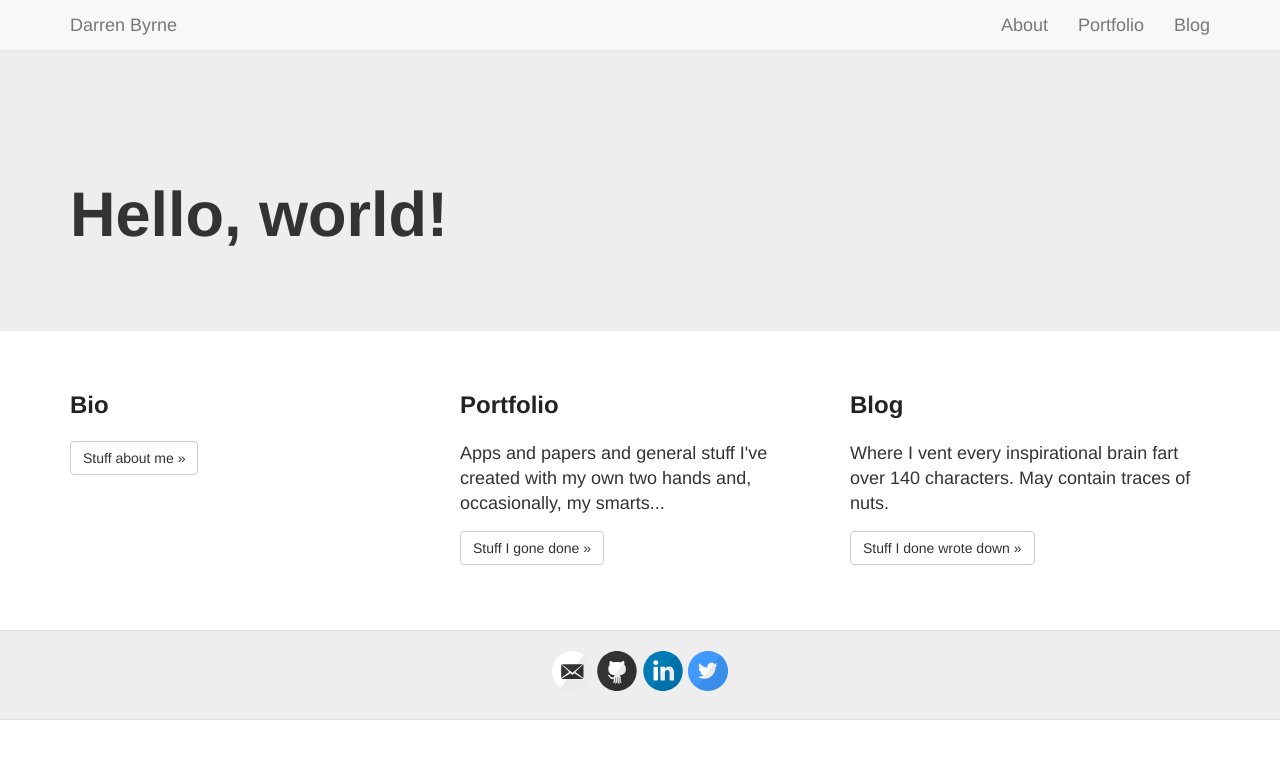
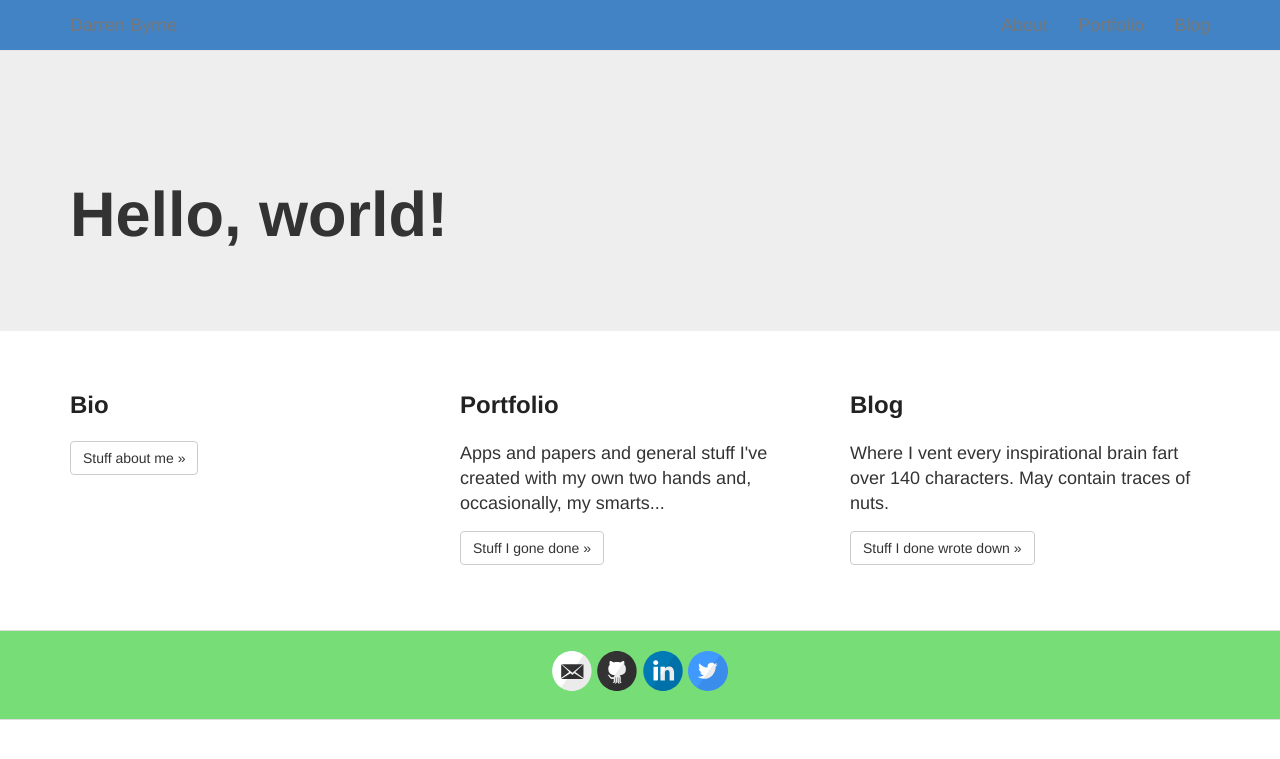
Before and after one commit to Dazby/dazby.github.io, a Jekyll site: the page built from index.html, in a window 1280 px wide. Shown: the top 759 px of the page. Built offline with Jekyll 4.4.1, drawn with Linux system fonts in a browser that asks for light colours; nearby versions of some CDN libraries; Markdown is read by kramdown in place of the engine named in the settings.

Commit message:
layout updates

```diff
--- a/css/style.scss
+++ b/css/style.scss
@@ -194,7 +194,7 @@ img {
     margin-top: 50px;
     border-top: 1px solid #ddd;
     border-bottom: 1px solid #ddd;
-    background-color: $lightGray;
+    background-color: $green;
 }
 
 footer {
@@ -207,6 +207,11 @@ footer {
 // override bootstrap css
 //
 
+.navbar-default {
+    background-color: $blue;
+    border-color: #e7e7e7;
+}
+
 
 
 // Settled on moving the import of syntax highlighting to the bottom of the CSS
```
